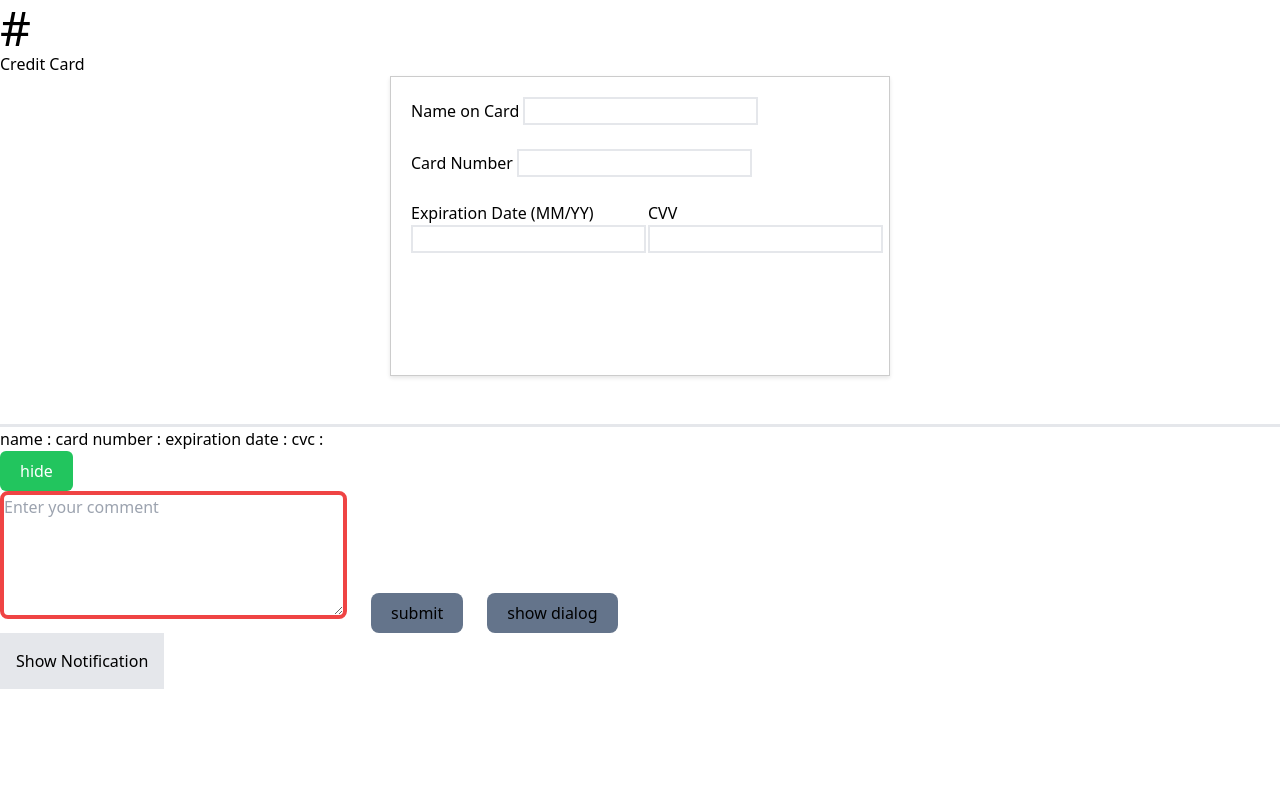
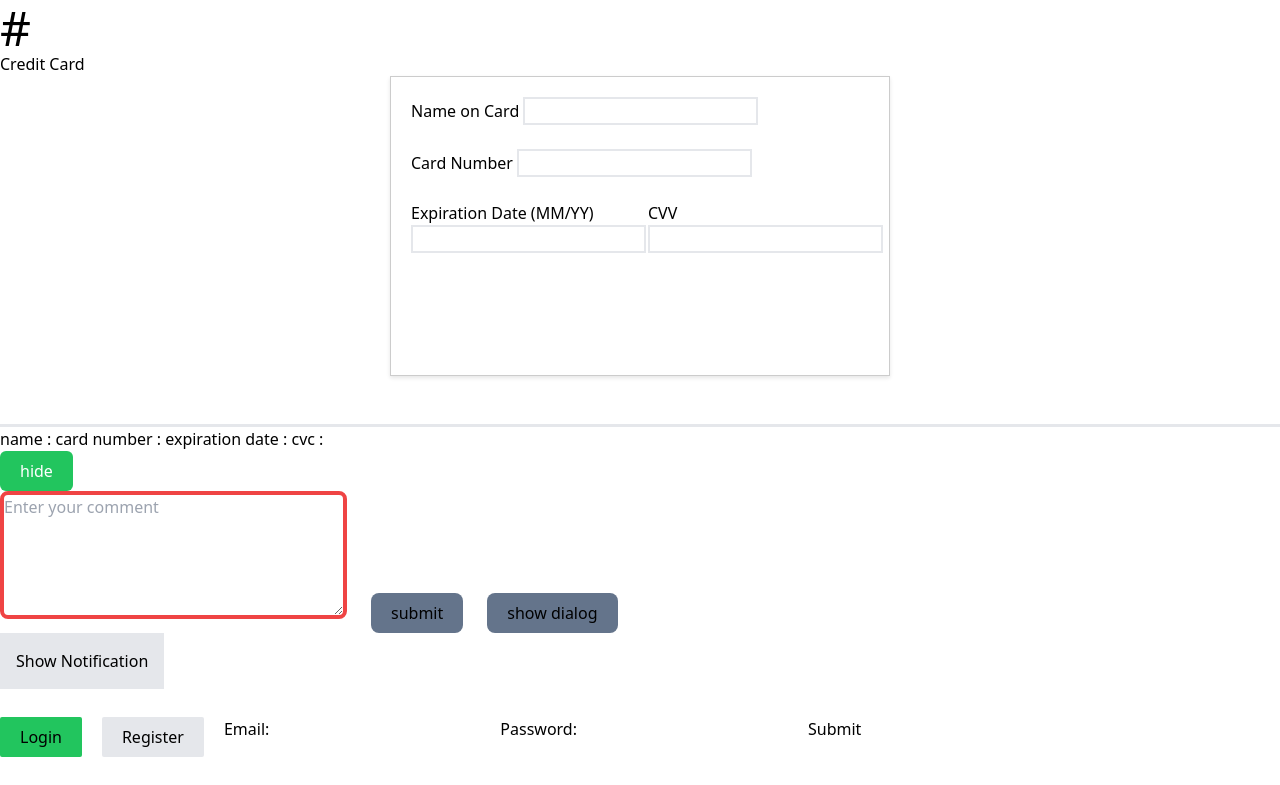
Before and after one commit to MdSaifulIslamRafsan/learn-vue, a Vue app: page / in a window 1280 px wide. Shown: the part 2063-2848 px from the top of the page. Before the commit the page ends 2752 px from the top, so only its background shows below. Built offline with nearby package versions, Linux system fonts and the light colour scheme.

Commit message:
added  Dynamic components

```diff
--- a/index.html
+++ b/index.html
@@ -9,7 +9,7 @@
   <body>
     <div id="app"></div>
     <div id="dialog"></div>
-    <div id="notification"></div>
+    <div id="notification" class="fixed top-0 right-0"></div>
     <script type="module" src="/src/main.js"></script>
   </body>
 </html>
--- a/src/App.vue
+++ b/src/App.vue
@@ -165,9 +165,11 @@
       No
     </button>
   </the-dialog>
+
   <the-notification v-for="(message, index) in notification" :key="index" :message="message"></the-notification>
+
   <button class="p-4 bg-gray-200" @click="handleNotification"> Show Notification</button>
-
+  <tabs></tabs>
 </template>
 
 
@@ -182,6 +184,7 @@ import CreditCard from "./components/CreditCard.vue";
 import TheComment from "./components/TheComment.vue";
 import TheDialog from "./components/TheDialog.vue";
 import TheNotification from './components/TheNotification.vue';
+import Tabs from './components/Tabs.vue';
 export default {
   components: {
     ContactDetails,
@@ -193,6 +196,7 @@ export default {
     TheComment,
     TheDialog,
     TheNotification,
+    Tabs,
   },
   methods: {
 
--- /dev/null
+++ b/src/components/Login.vue
@@ -0,0 +1,21 @@
+<template lang="">
+
+    <div>
+        <form>
+          <label for="email">Email:</label>
+          <input type="email" id="email" v-model="email">
+          <label for="password">Password:</label>
+          <input type="password" id="password" v-model="password">
+          <button @click="submitForm">Submit</button>
+        </form>
+    </div>
+
+</template>
+<script>
+export default {
+
+}
+</script>
+<style lang="">
+
+</style>
--- /dev/null
+++ b/src/components/Register.vue
@@ -0,0 +1,21 @@
+<template lang="">
+    <div>
+        <form>
+          <label for="name">Name:</label>
+          <input type="text" id="name" v-model="name">
+          <label for="email">Email:</label>
+          <input type="email" id="email" v-model="email">
+          <label for="password">Password:</label>
+          <input type="password" id="password" v-model="password">
+          <button @click="submitForm">Submit</button>
+        </form>
+    </div>
+</template>
+<script>
+export default {
+
+}
+</script>
+<style lang="">
+
+</style>
--- /dev/null
+++ b/src/components/Tabs.vue
@@ -0,0 +1,35 @@
+<template>
+  <div class="flex gap-5 my-7">
+    <button
+      @click="activeTab = tab"
+      class="py-2 px-5 bg-gray-200 rounded-sm"
+      v-for="tab in tabs"
+      :key="tab"
+      :class="{ '!bg-green-500': activeTab === tab }"
+    >
+      {{ tab }}
+    </button>
+    <!-- <Login v-if="activeTab === 'Login'"></Login>
+  <Register v-if="activeTab === 'Register'"></Register> -->
+    <keep-alive>
+      <component :is="activeTab"></component>
+    </keep-alive>
+  </div>
+</template>
+<script>
+import { ref } from "vue";
+import Login from "./Login.vue";
+import Register from "./Register.vue";
+
+export default {
+  components: { Login, Register },
+  setup: () => {
+    return {
+      tabs: ["Login", "Register"],
+      activeTab: ref("Login"),
+    };
+  },
+};
+</script>
+<style>
+</style>
--- a/src/components/TheNotification.vue
+++ b/src/components/TheNotification.vue
@@ -1,12 +1,8 @@
 <template>
     <teleport to='#notification'>
-        <div class="notification-container">
-            <div class="notification">
-                <div class="notification-message">
+                <div class="w-72 m-4 text-center bg-slate-300 py-5 ">
                     {{ message }}
                 </div>
-            </div>
-        </div>
     </teleport>
 </template>
 <script>
@@ -16,26 +12,4 @@ export default {
 </script>
 <style scoped>
 
-    .notification-container{
-        position: fixed;
-        top: 0;
-        left: 0;
-        width: 500px;
-        height: 60px;
-        background-color: rgba(0, 0, 0, 0.5);
-        display: flex;
-        justify-content: center;
-        align-items: center;
-    }
-    .notification{
-        width: 300px;
-        background-color: white;
-        padding: 20px;
-        border-radius: 10px;
-        box-shadow: 0 0 10px rgba(0, 0, 0, 0.2);
-    }
-    .notification-message{
-        font-size: 20px;
-    }
-
 </style>
```
